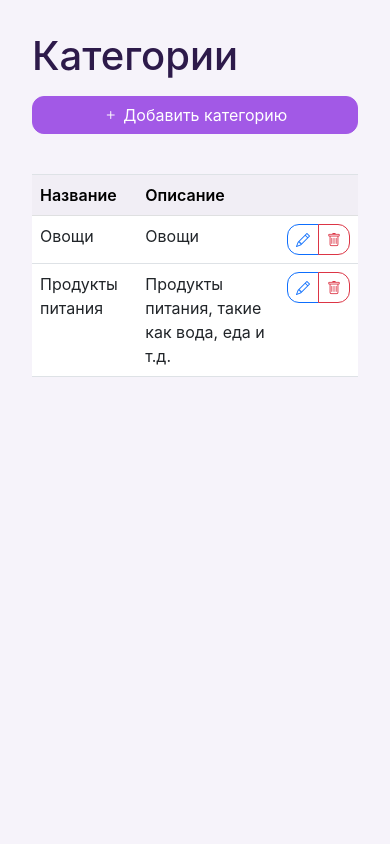
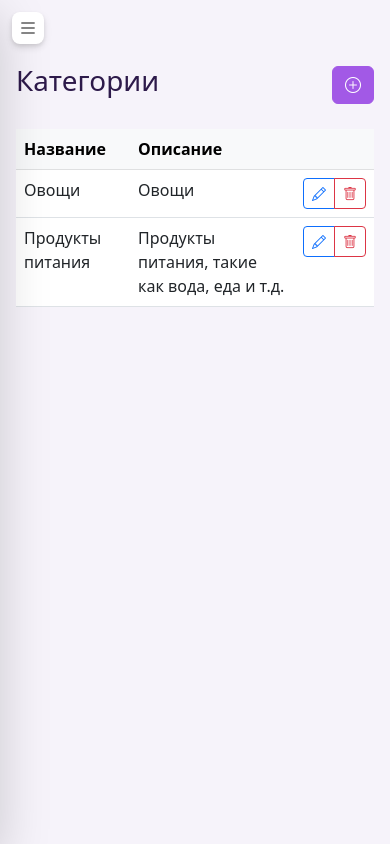
Before and after one commit to hv0rost/warehouse-django, a Django app: page /categories/ in a window 390 px wide. Run offline with Django 5.2, Linux system fonts and the light colour scheme; a user stored in the database is signed in; data comes from the database, SQL or seed files in the repository; both versions use the stored data as it was after the commit.

Commit message:
UPD: Скорректировал адаптивность

```diff
--- a/products/templates/base.html
+++ b/products/templates/base.html
@@ -4,20 +4,59 @@
     <meta charset="UTF-8">
     <meta name="viewport" content="width=device-width, initial-scale=1.0">
     <title>{% block title %}Склад товаров{% endblock %}</title>
-    <link href="https://cdn.jsdelivr.net/npm/bootstrap@5.3.0/dist/css/bootstrap.min.css" rel="stylesheet">
-    <link rel="stylesheet" href="https://cdn.jsdelivr.net/npm/bootstrap-icons@1.10.0/font/bootstrap-icons.css">
     {% load static %}
     <link rel="stylesheet" href="{% static 'css/variables.css' %}">
     <link rel="stylesheet" href="{% static 'css/base.css' %}">
     <link rel="stylesheet" href="{% static 'css/layout.css' %}">
     <link rel="stylesheet" href="{% static 'css/components.css' %}">
     <link rel="stylesheet" href="{% static 'css/utilities.css' %}">
+    <link href="https://cdn.jsdelivr.net/npm/bootstrap@5.3.0/dist/css/bootstrap.min.css" rel="stylesheet">
+    <link rel="stylesheet" href="https://cdn.jsdelivr.net/npm/bootstrap-icons@1.10.0/font/bootstrap-icons.css">
+
+    <style>
+        .mobile-menu-btn {
+            position: fixed;
+            top: 0.75rem;
+            left: 0.75rem;
+            z-index: 1001;
+            width: 32px;
+            height: 32px;
+            padding: 0;
+            border: none;
+            border-radius: 8px;
+            background: #fff;
+            color: #333;
+            display: flex;
+            align-items: center;
+            justify-content: center;
+            cursor: pointer;
+            box-shadow: 0 2px 4px rgba(0, 0, 0, 0.1),
+                        0 4px 8px rgba(0, 0, 0, 0.1);
+            transition: all 0.2s ease;
+        }
+
+        .mobile-menu-btn:hover {
+            background: #f8f9fa;
+            box-shadow: 0 4px 8px rgba(0, 0, 0, 0.15),
+                        0 8px 16px rgba(0, 0, 0, 0.1);
+        }
+
+        .mobile-menu-btn i {
+            font-size: 1.25rem;
+            line-height: 1;
+        }
+    </style>
     {% block extra_css %}{% endblock %}
 </head>
 <body>
     {% if user.is_authenticated %}
+    <!-- Кнопка меню для мобильных устройств -->
+    <button class="mobile-menu-btn d-md-none" type="button" id="menuToggle">
+        <i class="bi bi-list"></i>
+    </button>
+
     <!-- Боковое меню -->
-    <nav class="sidebar">
+    <nav class="sidebar" id="sidebar">
         <div class="sidebar-header">
             <h4 class="mb-0 text-center">Товары</h4>
         </div>
@@ -75,7 +114,7 @@
     {% endif %}
 
     <!-- Основной контент -->
-    <main class="main-content">
+    <main class="main-content" id="mainContent">
         {% if messages %}
             {% for message in messages %}
                 <div class="alert alert-{{ message.tags }} alert-dismissible fade show" role="alert">
@@ -88,6 +127,32 @@
         {% block content %}{% endblock %}
     </main>
 
+    <script src="https://cdn.jsdelivr.net/npm/bootstrap@5.3.0/dist/js/bootstrap.bundle.min.js"></script>
+    <script>
+        document.addEventListener('DOMContentLoaded', function() {
+            const menuToggle = document.getElementById('menuToggle');
+            const sidebar = document.getElementById('sidebar');
+            const mainContent = document.getElementById('mainContent');
+
+            if (menuToggle && sidebar && mainContent) {
+                menuToggle.addEventListener('click', function() {
+                    sidebar.classList.toggle('active');
+                    mainContent.classList.toggle('sidebar-active');
+                });
+
+                // Закрываем меню при клике вне его на мобильных устройствах
+                document.addEventListener('click', function(event) {
+                    const isClickInsideSidebar = sidebar.contains(event.target);
+                    const isClickOnMenuToggle = menuToggle.contains(event.target);
+
+                    if (!isClickInsideSidebar && !isClickOnMenuToggle && window.innerWidth < 768) {
+                        sidebar.classList.remove('active');
+                        mainContent.classList.remove('sidebar-active');
+                    }
+                });
+            }
+        });
+    </script>
     {% block extra_js %}{% endblock %}
 </body>
 </html>
--- a/products/templates/categories/list.html
+++ b/products/templates/categories/list.html
@@ -1,14 +1,13 @@
 {% extends 'base.html' %}
 {% block content %}
-<div class="row mb-4">
-    <div class="col-md-10">
+<div class="row mb-4 align-items-center">
+    <div class="col">
         <h1>Категории</h1>
     </div>
-
-    <div class="col-md-2">
-        <a href="{% url 'category_add' %}" class="btn btn-primary mb-3 w-100">
-            <i class="bi bi-plus"></i>
-            Добавить категорию
+    <div class="col-auto">
+        <a href="{% url 'category_add' %}" class="btn btn-primary">
+            <i class="bi bi-plus-circle"></i>
+            <span class="d-none d-md-inline">Добавить категорию</span>
         </a>
     </div>
 </div>
--- a/static/css/components.css
+++ b/static/css/components.css
@@ -47,6 +47,9 @@
 .btn {
     border-radius: var(--border-radius);
     transition: all var(--transition-speed) var(--transition-timing);
+    display: inline-flex;
+    align-items: center;
+    gap: 0.5rem;
 }
 
 .btn-icon {
@@ -208,3 +211,14 @@
     color: var(--text-light) !important;
     border-color: var(--secondary-color) !important;
 }
+
+/* Адаптивные кнопки с иконками */
+@media (max-width: 768px) {
+    .btn {
+        padding: 0.5rem;
+    }
+
+    .btn i {
+        margin: 0;
+    }
+}
--- a/static/css/layout.css
+++ b/static/css/layout.css
@@ -94,21 +94,69 @@ body {
     margin-top: auto;
 }
 
+/* Кнопка меню для мобильных устройств */
+.mobile-menu-btn {
+    position: fixed;
+    top: 0.75rem;
+    left: 0.75rem;
+    z-index: 1001;
+    width: 32px;
+    height: 32px;
+    padding: 0;
+    border: none;
+    border-radius: 8px;
+    background: #fff;
+    color: #333;
+    display: flex;
+    align-items: center;
+    justify-content: center;
+    cursor: pointer;
+    box-shadow: 0 2px 4px rgba(0, 0, 0, 0.1),
+                0 4px 8px rgba(0, 0, 0, 0.1);
+    transition: all 0.2s ease;
+}
+
+.mobile-menu-btn:hover {
+    background: #f8f9fa;
+    box-shadow: 0 4px 8px rgba(0, 0, 0, 0.15),
+                0 8px 16px rgba(0, 0, 0, 0.1);
+}
+
+.mobile-menu-btn i {
+    font-size: 1.25rem;
+    line-height: 1;
+}
+
 /* Адаптивность */
 @media (max-width: 768px) {
     .sidebar {
-        margin-left: calc(-1 * var(--sidebar-width));
+        transform: translateX(-100%);
+        box-shadow: var(--shadow-lg);
     }
 
     .sidebar.active {
-        margin-left: 0;
+        transform: translateX(0);
     }
 
     .main-content {
         margin-left: 0;
+        padding: 1rem;
+        padding-top: 4rem; /* Добавляем отступ сверху для кнопки меню */
     }
 
     .main-content.sidebar-active {
-        margin-left: var(--sidebar-width);
+        margin-left: 0;
+    }
+
+    /* Затемнение фона при открытом меню */
+    .sidebar.active::after {
+        content: '';
+        position: fixed;
+        top: 0;
+        left: 0;
+        right: 0;
+        bottom: 0;
+        background: rgba(0, 0, 0, 0.5);
+        z-index: -1;
     }
 }
```
Also changed, not shown: products/templates/products/list.html (+7 -6 lines), products/templates/warehouses/list.html (+5 -4 lines), db.sqlite3.
